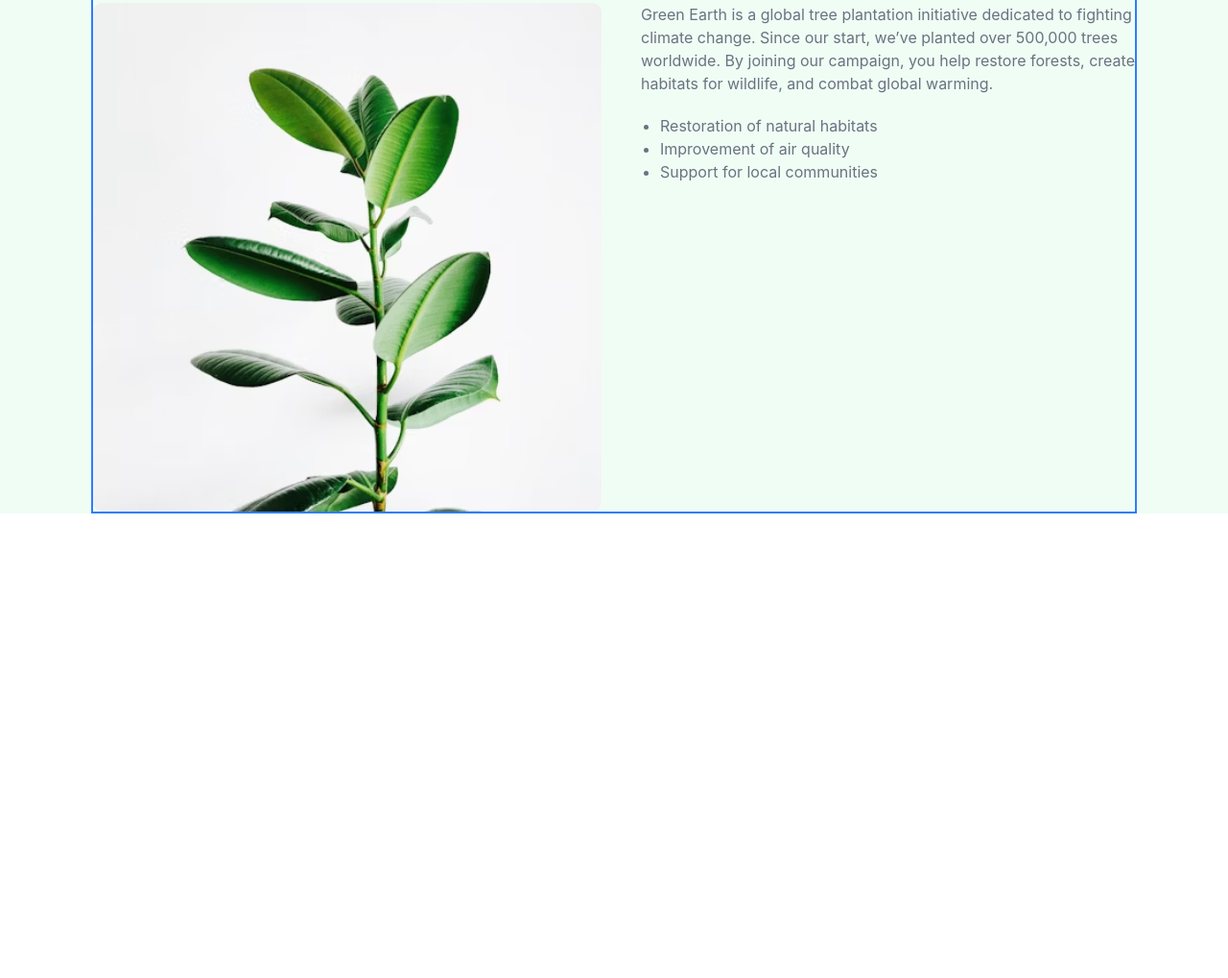
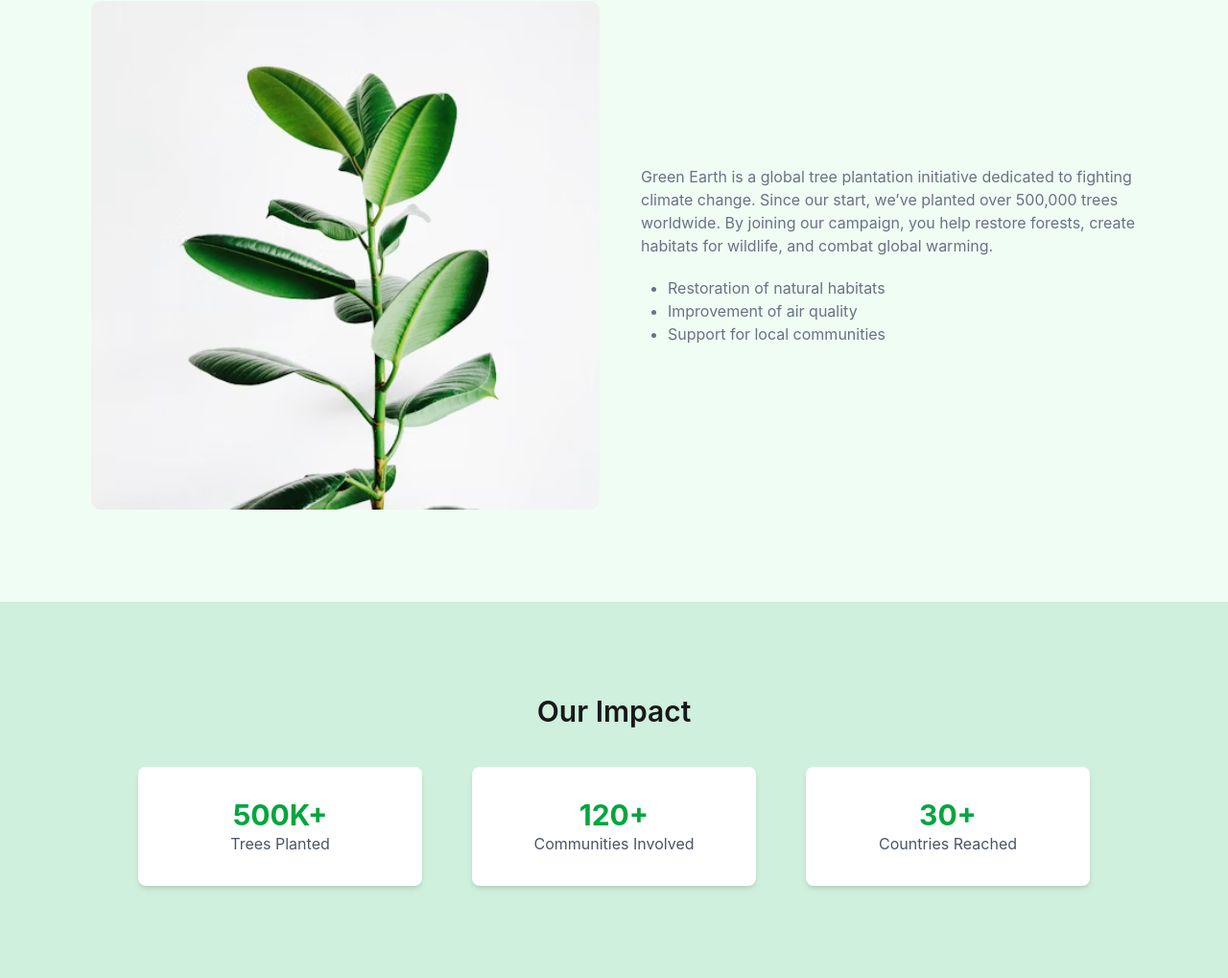
Before and after one commit to mdalihasan899/My-Sixth-Assignment, a plain HTML site: page index.html in a window 1280 px wide. Shown: the part 528-1547 px from the top of the page at 96% size. Before the commit the page ends 1063 px from the top, so only its background shows below. Drawn offline with nearby package versions, Linux system fonts and the light colour scheme.

Commit message:
About the Campaign and Our Impact section done

```diff
--- a/index.html
+++ b/index.html
@@ -57,12 +57,12 @@
 
   <main>
     <!-- About the Campaign section -->
-    <section class="bg-[#F0FDF4]">
-      <div class="w-[1090px] m-auto border-2 border-blue-500 pt-24">
+    <section class="bg-[#F0FDF4] pb-24">
+      <div class="w-[1090px] m-auto pt-24">
         <div class="pb-10">
           <h1 class="text-center font-semibold text-3xl">About the Campaign</h1>
         </div>
-        <div class="flex">
+        <div class="flex items-center">
           <div class="w-1/2">
             <img width="530" src="./assets/about.png" alt="">
           </div>
@@ -71,7 +71,7 @@
               we’ve planted over 500,000 trees worldwide. By joining our campaign, you help restore forests, create
               habitats for wildlife, and combat global warming.</p>
             <div class="pl-5 pt-5">
-              <ul class="list-disc">
+              <ul class="list-disc pl-2">
                 <li>Restoration of natural habitats</li>
                 <li>Improvement of air quality</li>
                 <li>Support for local communities</li>
@@ -79,6 +79,37 @@
             </div>
           </div>
         </div>
+      </div>
+    </section>
+
+    <!-- Our Impact section  -->
+    <section class="text-center bg-[#CFF0DC] pb-24 pt-24">
+      <div>
+        <h1 class="text-3xl font-semibold">Our Impact</h1>
+      </div>
+      <div class="grid grid-cols-1 md:grid-cols-3 gap-13 max-w-5xl mx-auto px-4 pt-10">
+
+        <!-- Card 1 -->
+        <div class="cursor-pointer bg-white rounded-lg shadow-md p-8 text-center
+                transform transition duration-300 hover:scale-115 hover:bg-[#a8fbc9]">
+          <h3 class="text-3xl font-bold text-green-600">500K+</h3>
+          <p class="text-gray-600">Trees Planted</p>
+        </div>
+
+        <!-- Card 2 -->
+        <div class="cursor-pointer bg-white rounded-lg shadow-md p-8 text-center
+                transform transition duration-300 hover:scale-115 hover:bg-[#a8fbc9]">
+          <h3 class="text-3xl font-bold text-green-600">120+</h3>
+          <p class="text-gray-600">Communities Involved</p>
+        </div>
+
+        <!-- Card 3 -->
+        <div class="cursor-pointer bg-white rounded-lg shadow-md p-8 text-center
+                transform transition duration-300 hover:scale-115 hover:bg-[#a8fbc9]">
+          <h3 class="text-3xl font-bold text-green-600">30+</h3>
+          <p class="text-gray-600">Countries Reached</p>
+        </div>
+
       </div>
     </section>
   </main>
```
Also changed, not shown: t.html (+30 -0 lines).
